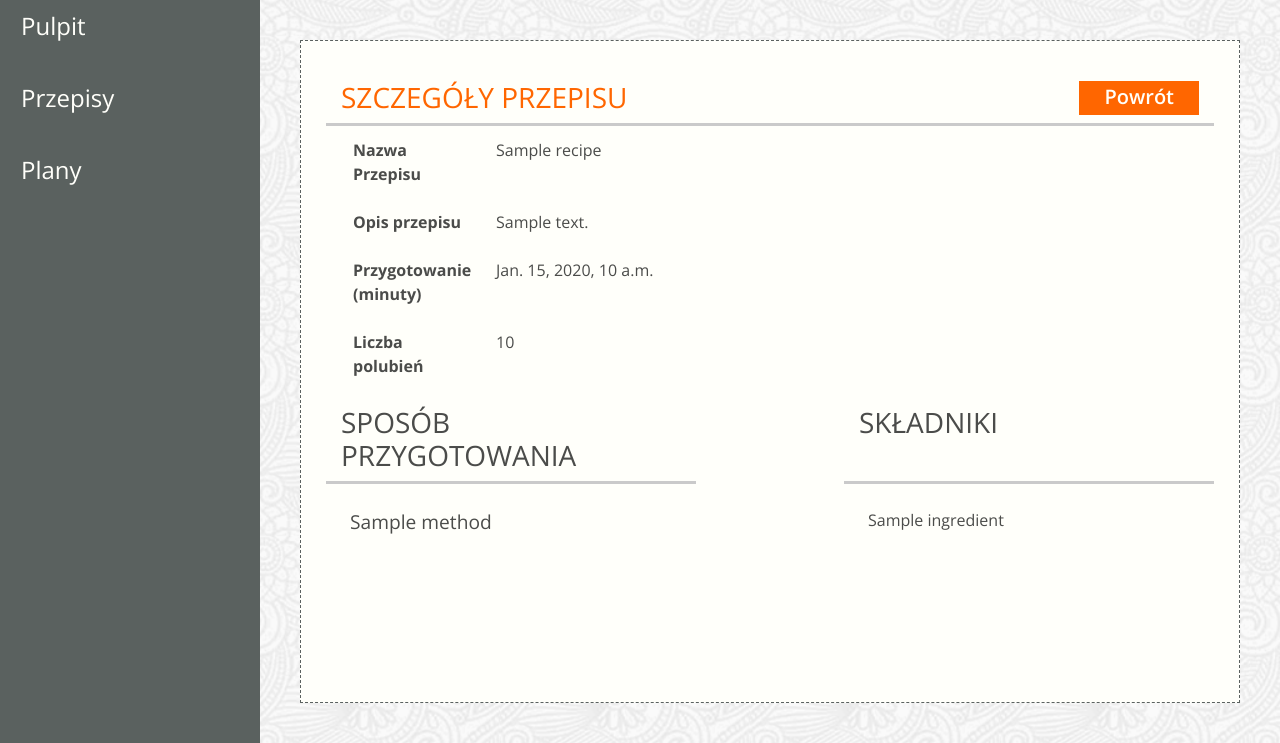
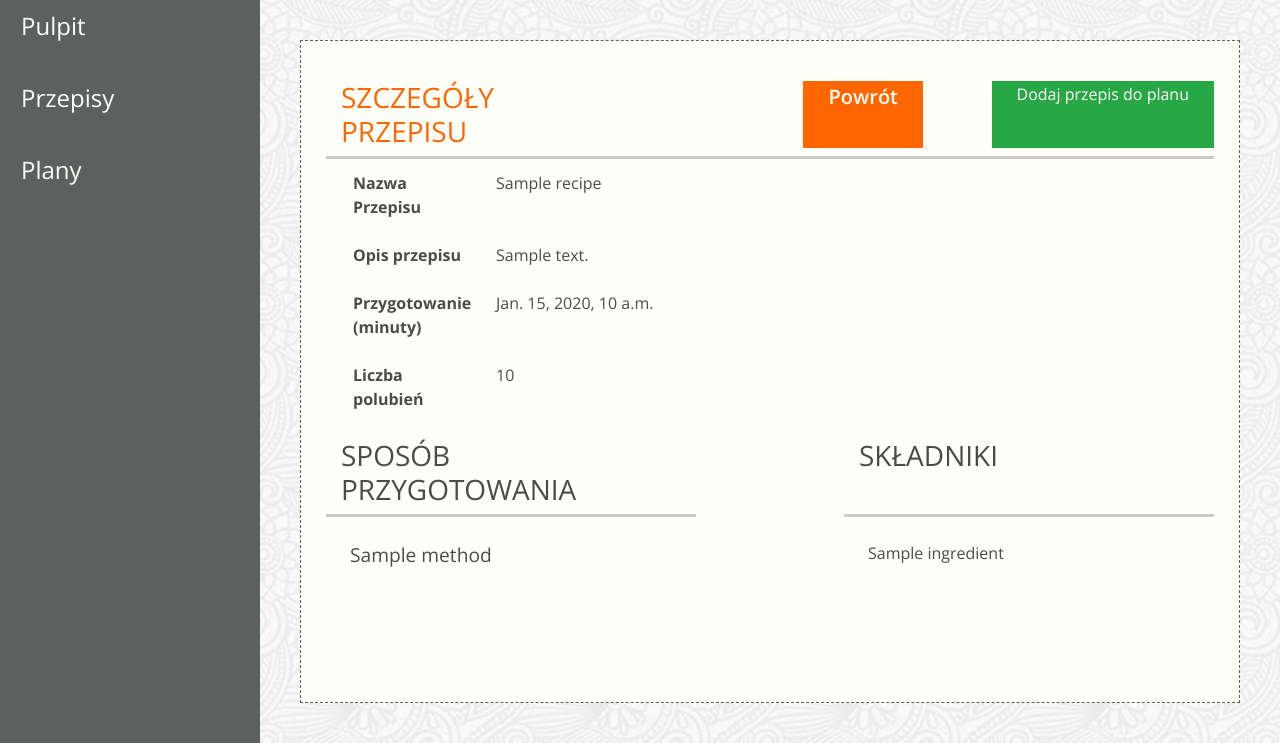
Before and after one commit to mateuszg1989/Jedzonko_scrum_project, a Django app: template jedzonko/templates/app-recipe-details.html in a window 1280 px wide. Shown: the part 84-827 px from the top of the page. Run offline with Django 3.2, Linux system fonts and the light colour scheme; the template is opened without the code that fills it: most values are stand-ins (such as "Sample title", 1, 10 or a date in 2020); some libraries are stand-ins or nearby versions; some web fonts are replaced.

Commit message:
zadanie 9.3 total

```diff
--- a/jedzonko/templates/app-recipe-details.html
+++ b/jedzonko/templates/app-recipe-details.html
@@ -11,6 +11,10 @@
                     href="{% url 'recipes' %}"
                     class="btn btn-color rounded-0 pt-0 pb-0 pr-4 pl-4">Powrót</a>
             </div>
+            <div class="col d-flex justify-content-end mb-2 noPadding">
+            <a href="{% url 'add-recipe-to-plan' %}" class="btn btn-success rounded-0 pt-0 pb-0 pr-4 pl-4">Dodaj przepis do planu</a>
+        </div>
+
         </div>
 
         <table class="table borderless">
```
